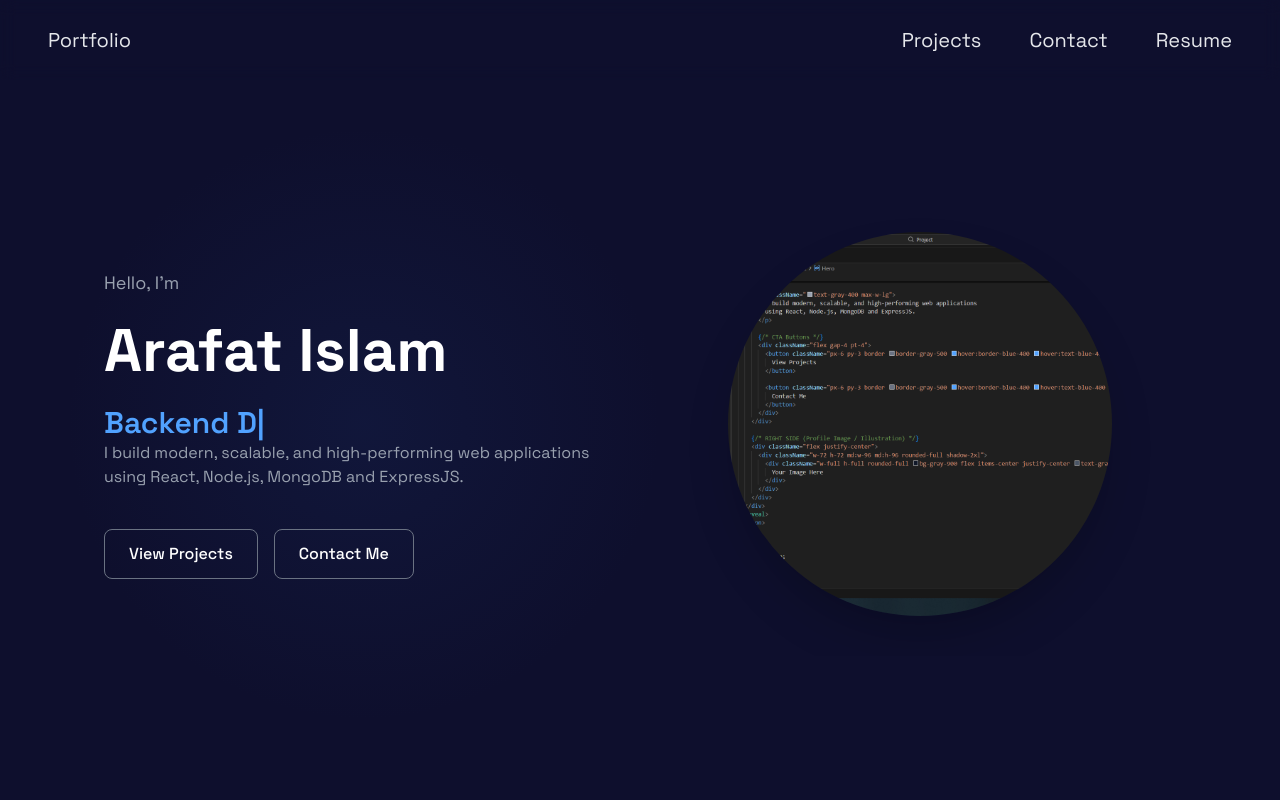
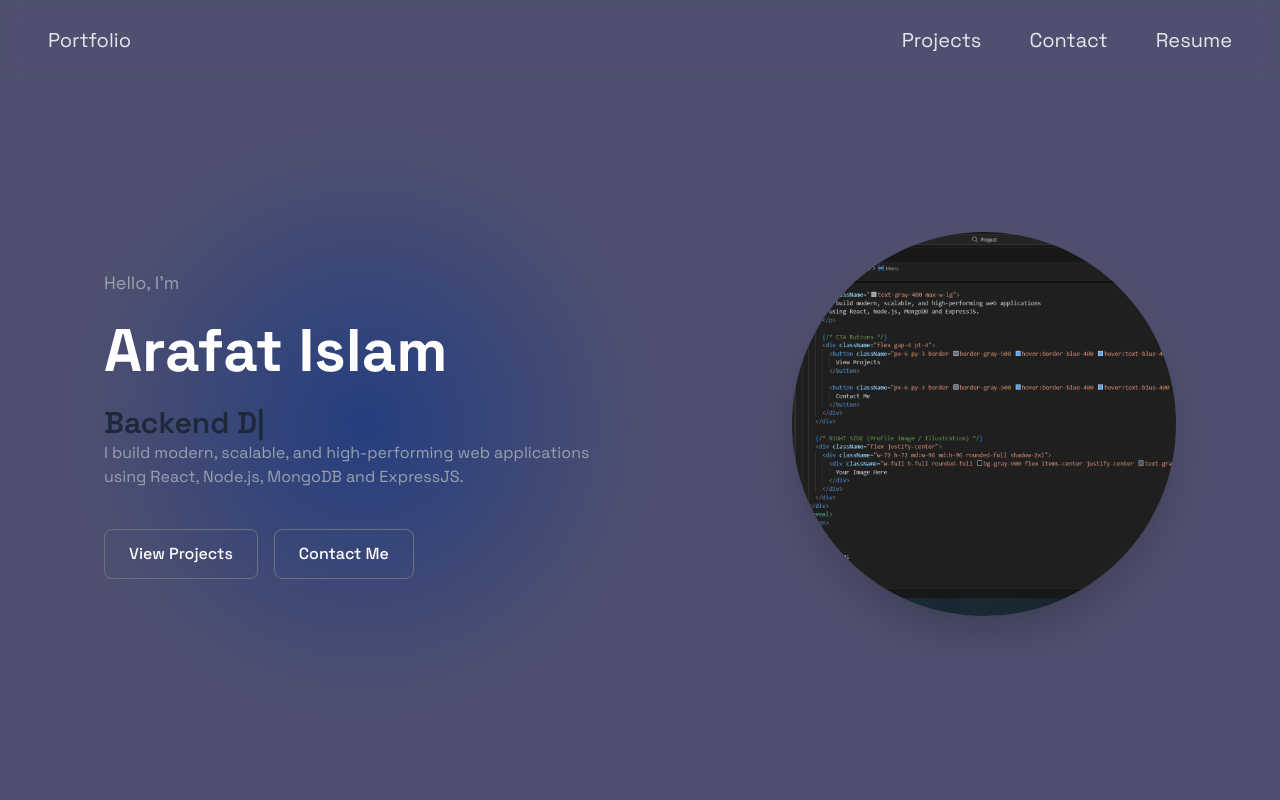
Before and after one commit to arafat-ynwa/Portfolio-vite-tailwind, a React app in the folder frontend/: page / in a window 1280 px wide. Shown: the top 800 px of the page. Built offline with nearby package versions, Linux system fonts and the light colour scheme; the HTML template or start-up script is replaced by a standard one.

Commit message:
UI Changes

```diff
--- a/frontend/src/components/Hero.jsx
+++ b/frontend/src/components/Hero.jsx
@@ -28,7 +28,7 @@ const Hero = () => {
               ]}
               speed={50}
               repeat={Infinity}
-              className="text-2xl md:text-3xl font-semibold text-blue-400"
+              className="text-2xl md:text-3xl font-semibold text-[#1E2839]"
             />
 
             <p className="text-gray-400 max-w-lg">
@@ -38,19 +38,19 @@ const Hero = () => {
 
             {/* CTA Buttons */}
             <div className="flex gap-4 pt-4">
-              <button className="px-6 py-3 border border-gray-500 hover:border-blue-400 hover:text-blue-400 transition rounded-lg font-medium">
+              <button className="px-6 py-3 border border-gray-500 hover:border-[#1E2839] hover:text-[#1E2839] transition rounded-lg font-medium cursor-pointer">
                 View Projects
               </button>
 
-              <button className="px-6 py-3 border border-gray-500 hover:border-blue-400 hover:text-blue-400 transition rounded-lg font-medium">
+              <button className="px-6 py-3 border border-gray-500 hover:border-[#1E2839] hover:text-[#1E2839] transition rounded-lg font-medium cursor-pointer">
                 Contact Me
               </button>
             </div>
           </div>
 
           {/* RIGHT SIDE (Profile Image / Illustration) */}
-          <div className="flex justify-center">
-            <div className="w-72 h-72 md:w-96 md:h-96 rounded-full shadow-2xl">
+          <div className="flex justify-center lg:justify-end">
+            <div className="w-72 h-72 lg:w-96 lg:h-96 rounded-full shadow-2xl">
               <div className="w-full h-full rounded-full bg-gray-900 flex items-center justify-center text-gray-600 text-xl overflow-hidden">
                 <img
                   src={Screenshot_1}
--- a/frontend/src/features/common/Footer.jsx
+++ b/frontend/src/features/common/Footer.jsx
@@ -3,11 +3,11 @@ import { FaXTwitter } from "react-icons/fa6";
 
 const Footer = () => {
   return (
-    <footer className=" text-gray-500">
-      <div className="max-w-7xl mx-auto px-6 md:px-12 py-10 flex flex-col md:flex-row justify-between items-center gap-6">
+    <footer className=" text-[RGB(227, 229, 233)]">
+      <div className="max-w-7xl mx-auto px-6 md:px-12 py-4 flex flex-col md:flex-row justify-between items-center gap-6">
         {/* Left Side */}
         <div className="text-center md:text-left">
-          <h2 className="text-gray-500">Made with ❤ by Arafat</h2>
+          <h2 className="text-[RGB(227, 229, 233)]">Made with ❤ by Arafat</h2>
         </div>
 
         {/* Social Icons */}
--- a/frontend/src/features/common/Navbar.jsx
+++ b/frontend/src/features/common/Navbar.jsx
@@ -53,7 +53,7 @@ const Navbar = () => {
             initial={false}
             animate={nav ? 'open' : 'closed'}
             variants={menuVariants}
-            className='fixed left-0 top-0 w-full min-h-screen bg-gray-900 z-40'
+            className='fixed left-0 top-0 w-full min-h-screen bg-[#43548B] z-40'
             >
                 <ul className='font-semibold text-4xl space-y-8 mt-24 text-center'>
                     <li><Link to="skills" onClick={closeNav} smooth={true} offset={50} duration={500}>About</Link></li>
--- a/frontend/src/features/common/ShinyEffect.jsx
+++ b/frontend/src/features/common/ShinyEffect.jsx
@@ -3,7 +3,7 @@ function ShinyEffect({ left, right, top, size, maxWidth }) {
   const positionStyles = {
     position: "absolute",
     borderRadius: '50%',
-    background: "radial-gradient(circle, rgba(29, 53, 113, 0.2), transparent 70%)",
+    background: "radial-gradient(circle, rgba(33, 60, 129, 0.903), transparent 70%)",
     top: `${top}px`,
     width: `${size}vw`,
     maxWidth: `${maxWidth}px`,
--- a/frontend/src/index.css
+++ b/frontend/src/index.css
@@ -3,7 +3,7 @@
 
 body {
   font-family: "Space Grotesk", sans-serif;
-  background-color: #0e0f2d;
+  background-color: #4f506f;
   overflow-x: hidden;
 }
 /*
```
